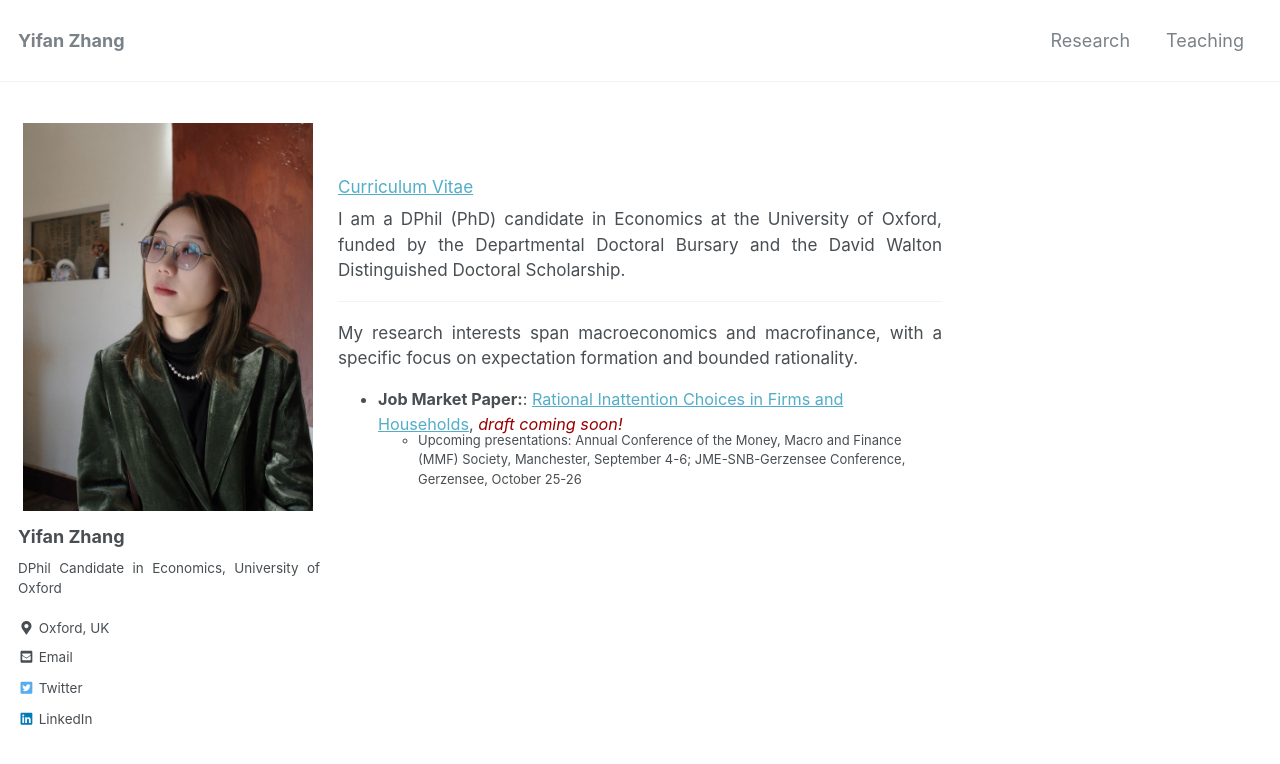
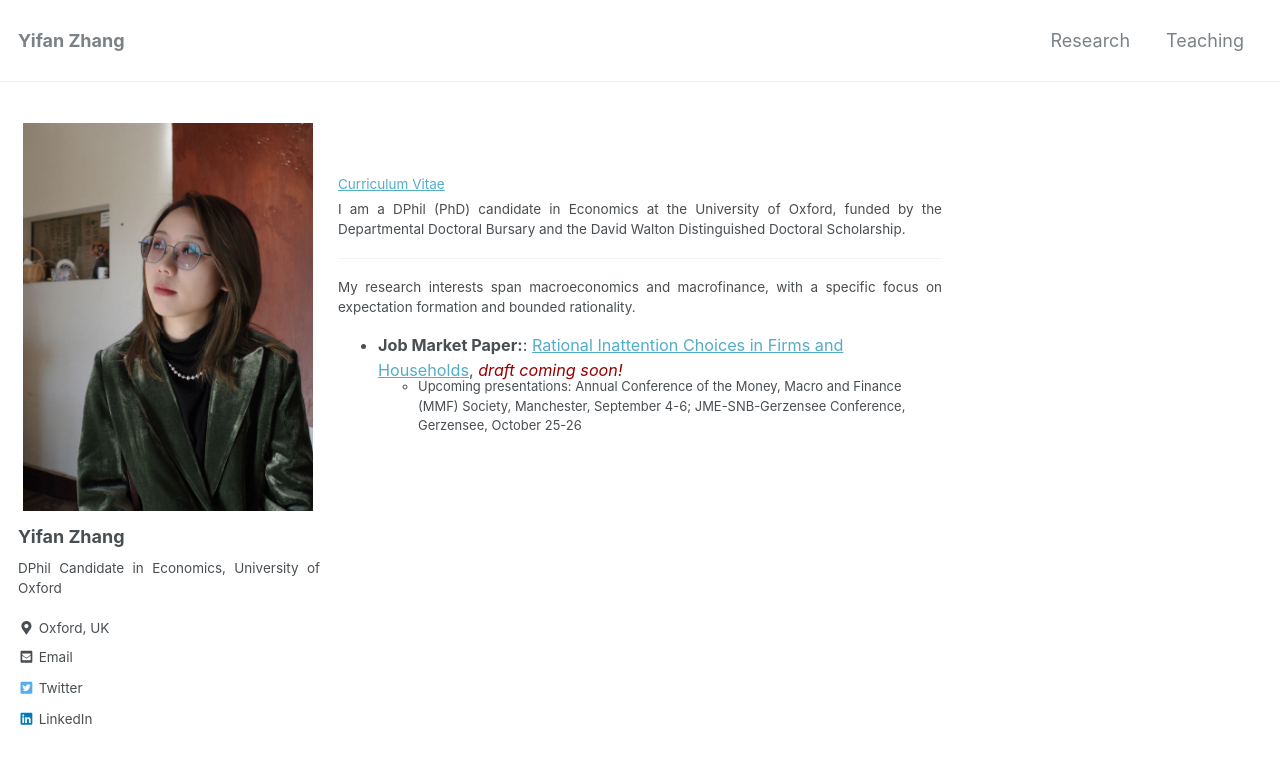
Before and after one commit to yifan-zhang-in/yifan-zhang-in.github.io, a Jekyll site: the page built from index.html, in a window 1280 px wide and 900 px high. Shown: the top 764 px of the window. Built offline with Jekyll 4.4.1, drawn with Linux system fonts in a browser that asks for light colours; nearby versions of some CDN libraries; the list of posts is cut into pages by our own code.

Commit message:
Update _base.scss

```diff
--- a/_sass/minimal-mistakes/_base.scss
+++ b/_sass/minimal-mistakes/_base.scss
@@ -82,7 +82,7 @@ small,
 }
 
 p {
-  font-size: $type-size-6;
+  font-size: $type-size-6 !important;
   margin-bottom: 0.35em;
   margin-top: 0;
   line-height: 1.5;
```
